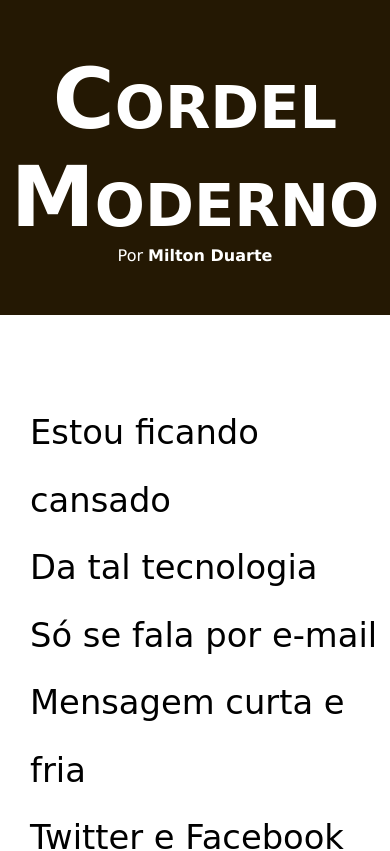
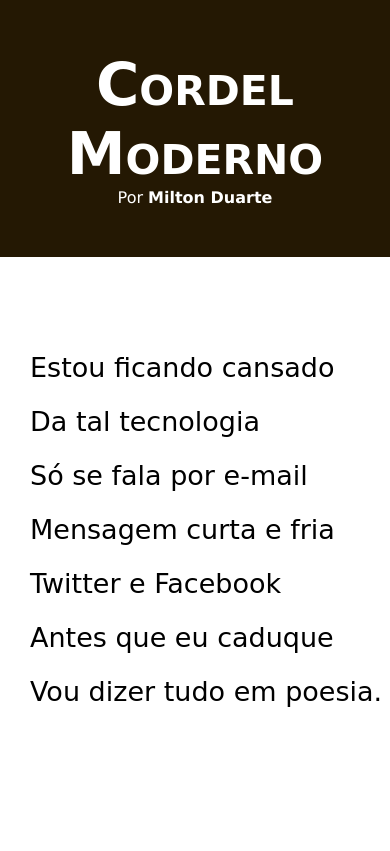
Before and after one commit to MacaulayVitor/projeto-cordel, a plain HTML site: page index.html in a window 390 px wide. Shown: the top 851 px of the page. Drawn offline with Linux system fonts and the light colour scheme; a web font is replaced by a local one.

Commit message:
atualizacao

```diff
--- a/estilo/style.css
+++ b/estilo/style.css
@@ -84,3 +84,11 @@ footer{
     text-align: center;
     padding: 10px;
 }
+@media (max-width:600px){
+    section{
+        font-size:3.2vh;
+    }
+    header > h1{
+        font-size: 7vh;
+    }
+}
```
